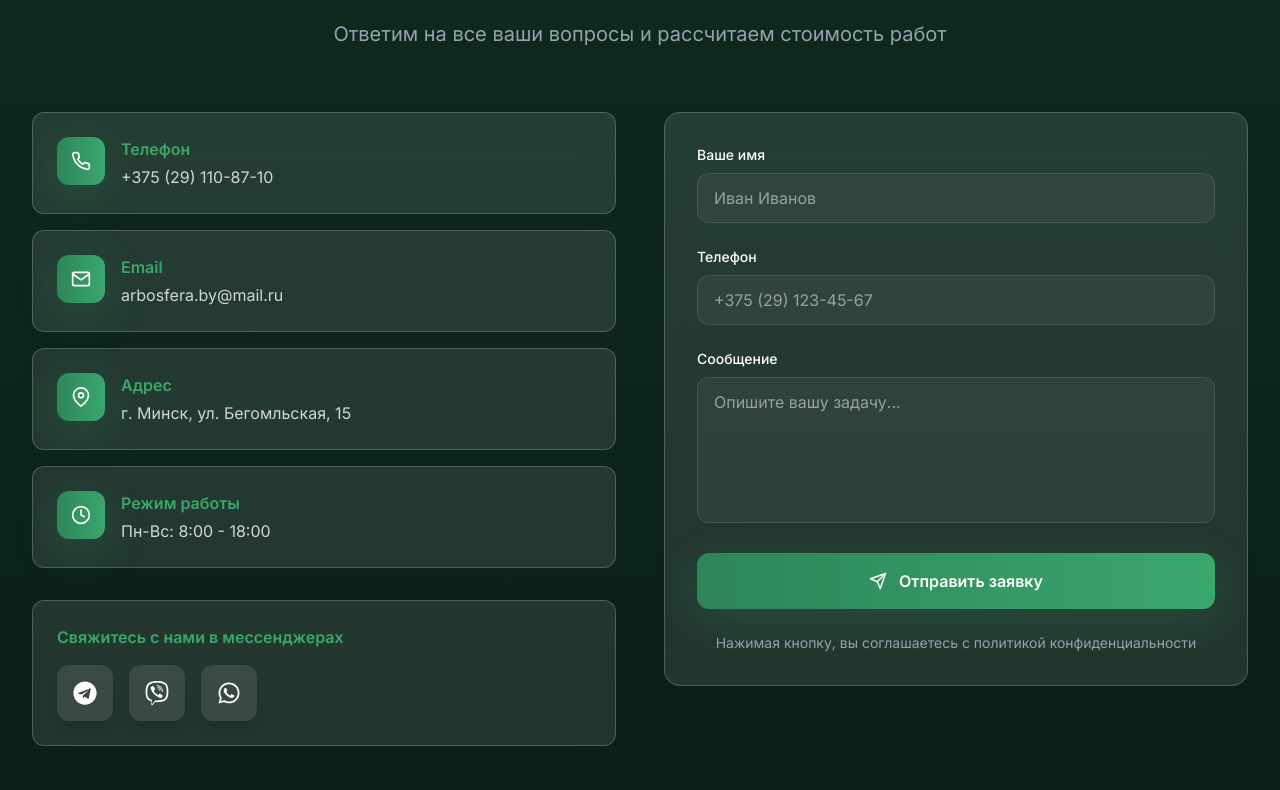
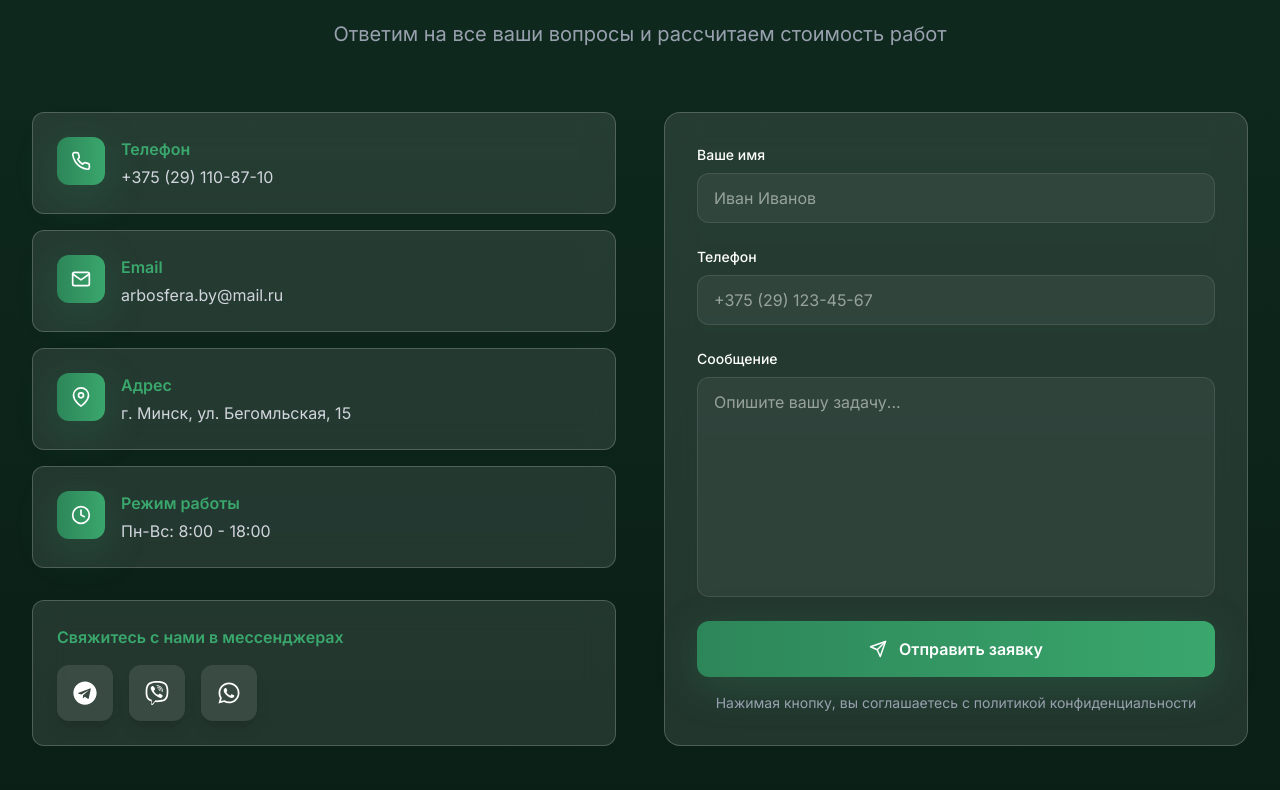
Before and after one commit to daanicccch/arbosfera.by, a React (Vite) app: page / in a window 1280 px wide. Shown: the part 4610-5400 px from the top of the page. Built offline with nearby package versions, Linux system fonts and the light colour scheme.

Commit message:
Add dark glass effect to navbar and enhance contact form layout

```diff
--- a/src/components/sections/Contact.tsx
+++ b/src/components/sections/Contact.tsx
@@ -205,8 +205,10 @@ export const Contact = ({ content }: ContactProps) => {
             whileInView={{ opacity: 1, x: 0 }}
             viewport={{ once: true }}
             transition={{ duration: 0.6 }}
+            className="h-full"
           >
-            <form onSubmit={handleSubmit} className="glass-effect p-5 sm:p-8 rounded-xl sm:rounded-2xl space-y-4 sm:space-y-6">
+            <form onSubmit={handleSubmit} className="glass-effect p-5 sm:p-8 rounded-xl sm:rounded-2xl h-full flex flex-col">
+              <div className="flex-1 flex flex-col space-y-4 sm:space-y-6">
                 <div>
                   <label htmlFor="name" className="block text-sm font-medium mb-2">
                     Ваше имя
@@ -237,7 +239,7 @@ export const Contact = ({ content }: ContactProps) => {
                   />
                 </div>
 
-              <div>
+                <div className="flex-1 flex flex-col">
                   <label htmlFor="message" className="block text-sm font-medium mb-2">
                     Сообщение
                   </label>
@@ -245,13 +247,14 @@ export const Contact = ({ content }: ContactProps) => {
                     id="message"
                     value={formData.message}
                     onChange={(e) => setFormData({ ...formData, message: e.target.value })}
-                  rows={5}
-                  className="w-full px-4 py-3 rounded-xl bg-white/5 border border-white/10 focus:border-accent-green focus:outline-none transition-colors resize-none"
+                    className="w-full flex-1 min-h-[120px] px-4 py-3 rounded-xl bg-white/5 border border-white/10 focus:border-accent-green focus:outline-none transition-colors resize-none"
                     placeholder="Опишите вашу задачу..."
                     required
                   />
                 </div>
+              </div>
 
+              <div className="mt-4 sm:mt-6 space-y-4">
                 <motion.button
                   type="submit"
                   disabled={isLoading}
@@ -303,6 +306,7 @@ export const Contact = ({ content }: ContactProps) => {
                 <p className="text-sm text-gray-400 text-center">
                   Нажимая кнопку, вы соглашаетесь с политикой конфиденциальности
                 </p>
+              </div>
             </form>
           </motion.div>
         </div>
--- a/src/components/ui/Navbar.tsx
+++ b/src/components/ui/Navbar.tsx
@@ -41,7 +41,7 @@ export const Navbar = ({ phone = '+375 (29) 123-45-67' }: NavbarProps) => {
       animate={{ y: 0 }}
       transition={{ duration: 0.5 }}
       className={`fixed top-0 left-0 right-0 z-50 transition-all duration-300 ${
-        scrolled ? 'glass-effect shadow-lg' : 'bg-transparent'
+        scrolled ? 'glass-effect-dark shadow-lg' : 'bg-transparent'
       }`}
     >
       <div className="max-w-7xl mx-auto px-4 sm:px-6 lg:px-8">
--- a/src/index.css
+++ b/src/index.css
@@ -38,6 +38,14 @@
     backdrop-filter: blur(16px);
     -webkit-backdrop-filter: blur(16px);
     border: 1px solid rgba(255, 255, 255, 0.2);
+  }
+
+  /* Glass effect for navbar - dark variant */
+  .glass-effect-dark {
+    background-color: rgba(15, 42, 31, 0.95);
+    backdrop-filter: blur(16px);
+    -webkit-backdrop-filter: blur(16px);
+    border-bottom: 1px solid rgba(255, 255, 255, 0.1);
   }
 
   /* Gradient utilities */
```
Lines whose indentation alone changed are shown as unchanged.
